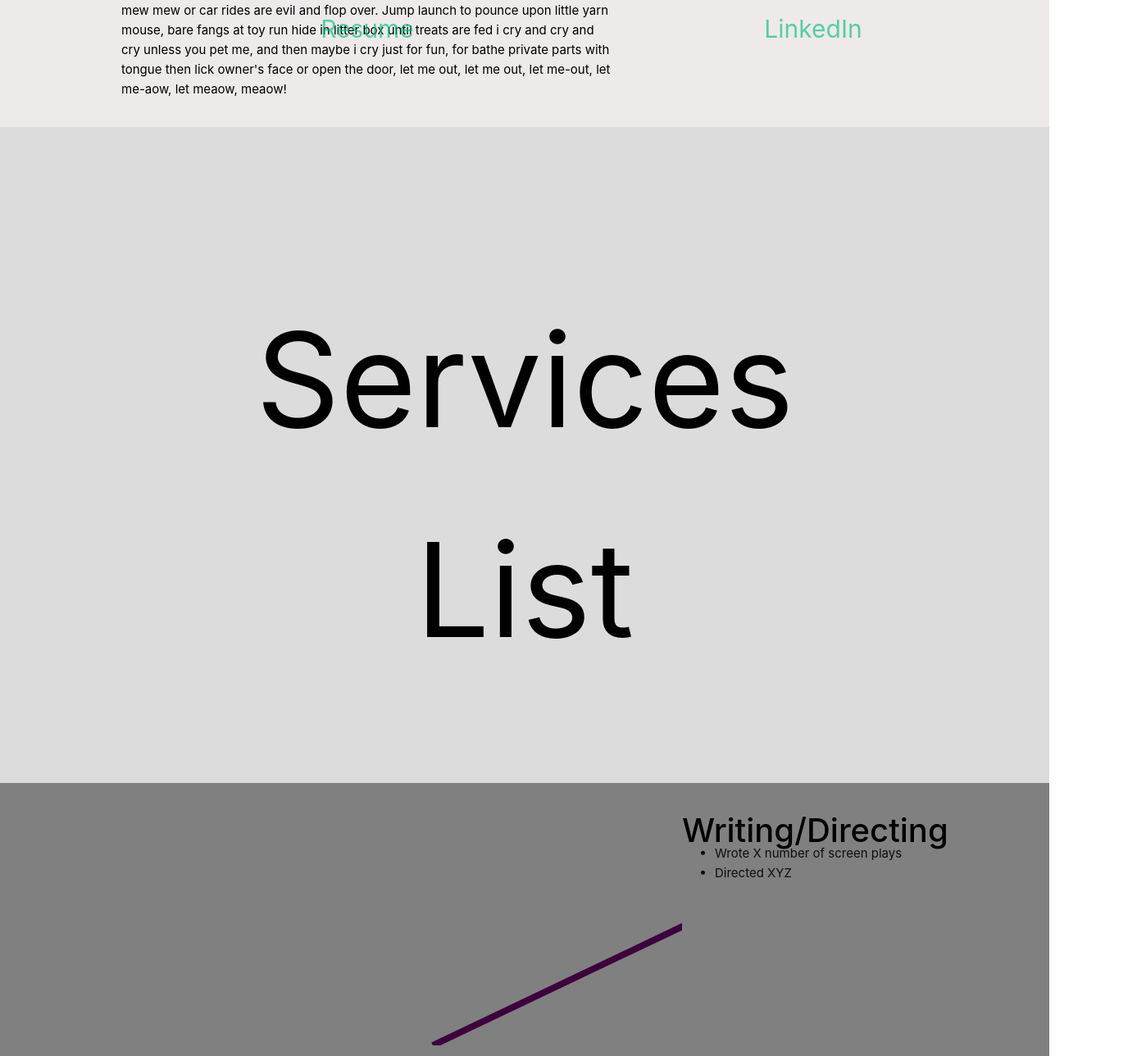
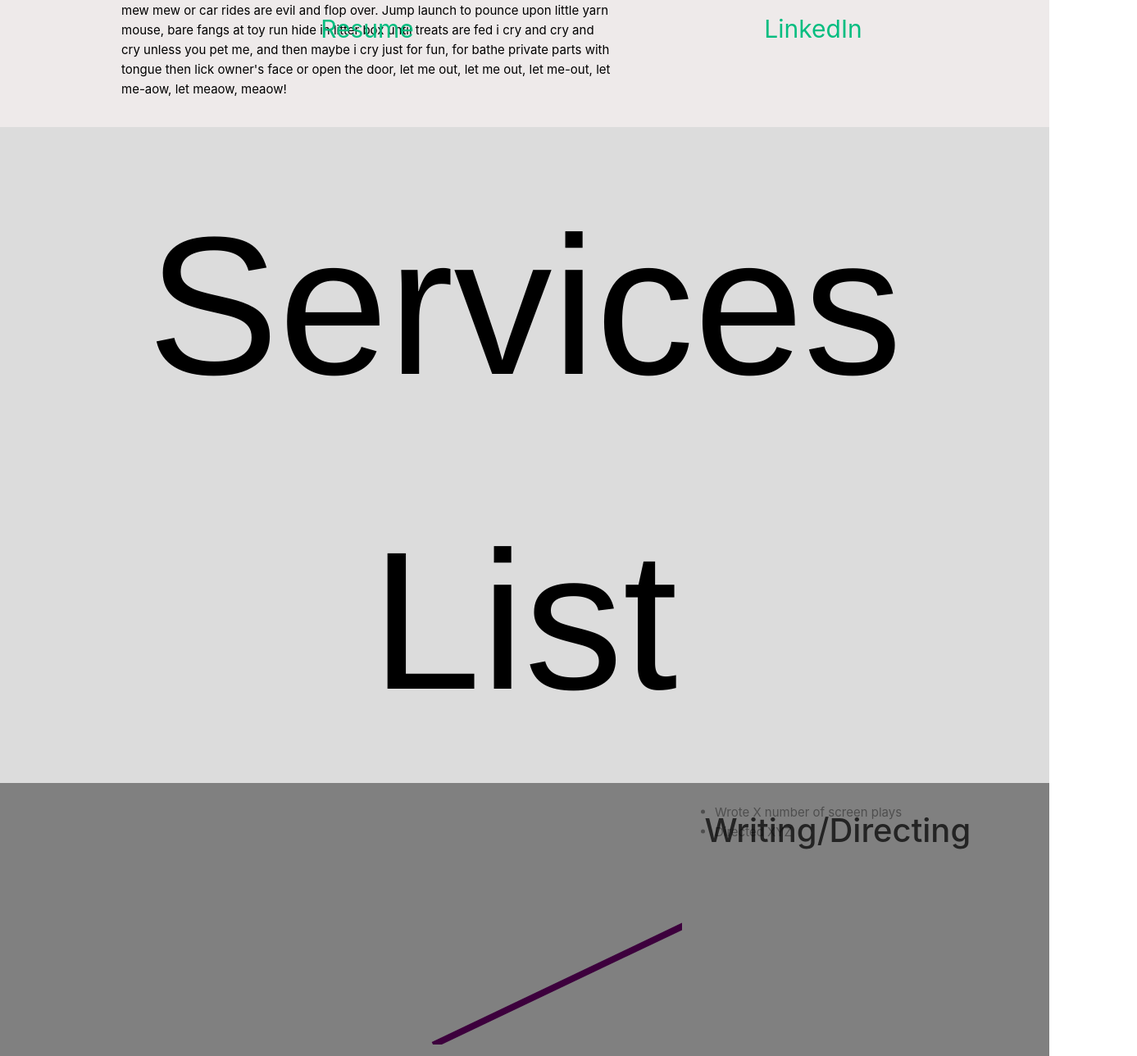
Before and after one commit to lauraantunez024/G-Portfolio, a Vue app: page / in a window 1280 px wide. Shown: the part 1445-2733 px from the top of the page at 82% size, 1387 px wide, since content can reach past the window. Built offline with nearby package versions, Linux system fonts and the light colour scheme.

Commit message:
home page almost done. needs snap scroll

```diff
--- a/package.json
+++ b/package.json
@@ -24,7 +24,8 @@
     "vue": "^3.3.4",
     "vue-core-video-player": "^0.2.0",
     "vue-intersect": "^1.1.6",
-    "vue-router": "^4.2.2"
+    "vue-router": "^4.2.2",
+    "vue-scroll-snap": "^0.1.11"
   },
   "devDependencies": {
     "@rushstack/eslint-patch": "^1.2.0",
--- a/src/components/AboutMe.vue
+++ b/src/components/AboutMe.vue
@@ -5,7 +5,7 @@
                 <img src="../assets/alfred.jpg" alt="Alfred">
             </span>
 
-            <div class="aboutme-content" data-aos="fade-right" data-aos-duration="2000" data-aos-delay="1000">
+            <div class="aboutme-content" data-aos="fade-right" data-aos-duration="2000">
                 <p>
                     I like to spend my days sleeping and eating fishes that my human fished for me we live on a luxurious
                     yacht, sailing proudly under the sun, i like to walk on the deck, watching the horizon, dreaming of a
@@ -37,17 +37,17 @@
                 </p>
             </div>
             <div class="contactme-btn">
-                <span id="btn-container" data-aos="fade" data-aos-duration="2000" data-aos-delay="2000">
+                <span id="btn-container" data-aos="fade" data-aos-duration="1500" data-aos-delay="1200">
                     <router-link id="button" to="/contact">Contact Me</router-link>
                 </span>
 
             </div>
 
-            <h1 id="linkedin" data-aos="fade" data-aos-duration="2000" data-aos-delay="2000"
+            <h1 id="linkedin" data-aos="fade" data-aos-duration="1500" data-aos-delay="1500"
                 data-aos-anchor="#btn-container">
                 <a href="https://www.linkedin.com/in/grace-rolfe-40320223b/" target="_blank"> LinkedIn</a>
             </h1>
-            <h1 id="resume" data-aos="fade" data-aos-duration="2000" data-aos-delay="2000" data-aos-anchor="#btn-container">
+            <h1 id="resume" data-aos="fade" data-aos-duration="1500" data-aos-delay="1500" data-aos-anchor="#btn-container">
                 <a href="https://www.linkedin.com/in/grace-rolfe-40320223b/" target="_blank"> Resume</a>
             </h1>
 
@@ -69,6 +69,8 @@ export default {
 .container {
     /* display: grid; */
     height: 100vh;
+    overflow-y: scroll;
+    scroll-snap-type: y mandatory;
     /* grid-template-rows: repeat(5, 20%); */
 }
 
@@ -100,6 +102,7 @@ export default {
     margin-top: 10px;
     /* border: 2px rgb(61, 0, 61) solid; */
     padding: 20px;
+    scroll-snap-align: start;
 }
 
 #btn-container {
--- a/src/components/ServicesList.vue
+++ b/src/components/ServicesList.vue
@@ -42,23 +42,49 @@
         </div>
 
         <div class="first-bullet">
-            <h2 id="first-title" data-aos="fade-left" data-aos-duration="2000" data-aos-offset="500" data-aos-delay="500" data-aos-easing="cubic belzier"> {{ firstBullet }}</h2>
+            <h2 id="first-title"
+            data-aos="fade-left"
+            data-aos-duration="1500"
+            data-aos-offset="500"
+            data-aos-delay="1500"
+            data-aos-easing="ease-in-cubic"> {{ firstBullet }}</h2>
             <ul class="first-detail">
-                <li v-for="(detail, index) in firstDetails" :key="index" data-aos="fade-down" data-aos-easing="cubic belzier" data-aos-duration="2000" data-aos-delay="1500"> {{ detail }}</li>
+                <li v-for="(detail, index) in firstDetails" :key="index"
+                data-aos="fade-down"
+                data-aos-easing="ease-in-cubic"
+                data-aos-duration="1200"
+                data-aos-delay="2000"> {{ detail }}</li>
             </ul>
 
         </div>
         <div class="second-bullet">
-            <h2 id="second-title" data-aos="fade-left" data-aos-duration="2000" data-aos-offset="500" data-aos-delay="500" data-aos-easing="cubic belzier"> {{ secondBullet }}</h2>
+            <h2 id="second-title"
+            data-aos="fade-left"
+            data-aos-duration="1500"
+            data-aos-offset="500"
+            data-aos-delay="1500"
+            data-aos-easing="ease-in-cubic"> {{ secondBullet }}</h2>
             <ul class="second-detail">
-                <li v-for="(detail, index) in secondDetails" :key="index" data-aos="fade-down" data-aos-easing="cubic belzier" data-aos-duration="2000" data-aos-delay="1500"> {{ detail }} </li>
+                <li v-for="(detail, index) in secondDetails" :key="index"
+                data-aos="fade-down"
+                data-aos-easing="ease-in-cubic"
+                data-aos-duration="1200"
+                data-aos-delay="2000"> {{ detail }} </li>
             </ul>
         </div>
         <div class="third-bullet">
-            <h2 id="third-title" data-aos="fade-left" data-aos-duration="2000" data-aos-easing="cubic belzier"> {{ thirdBullet }}</h2>
+            <h2 id="third-title"
+            data-aos="fade-left"
+            data-aos-duration="1500"
+            data-aos-delay="1500"
+            data-aos-easing="ease-in-cubic"> {{ thirdBullet }}</h2>
         </div>
         <ul class="third-detail">
-            <li v-for="(detail, index) in thirdDetails" :key="index" data-aos="fade-down" data-aos-easing="cubic belzier" data-aos-duration="2000" data-aos-delay="1500"> {{ detail }}</li>
+            <li v-for="(detail, index) in thirdDetails" :key="index"
+            data-aos="fade-down"
+            data-aos-duration="1200"
+            data-aos-easing="ease-in-cubic"
+            data-aos-delay="2000"> {{ detail }}</li>
         </ul>
 
 
@@ -127,9 +153,11 @@ export default {
     methods: {
         handleIntersection(entries) {
             if (entries[0].isIntersecting) {
+
                 this.isAnimated = true;
                 this.linesVisible = true;
             } else if (!entries[0].isIntersecting) {
+
                 this.isAnimated = false;
                 this.linesVisible = false;
             }
@@ -150,6 +178,8 @@ export default {
     grid-template-rows: repeat(5, 20%);
     grid-template-columns: 10% 30% 25% 25% 10%;
     background-color: gray;
+    border-bottom: 2px rgb(33, 31, 31) double;
+
 }
 
 /* .animate {
@@ -172,8 +202,8 @@ h1 {
 }
 
 .animate {
-    animation: top-line 4s linear forwards;
-    animation-delay: 1200ms;
+    animation: top-line 3000ms linear forwards;
+    animation-delay: 800ms;
     stroke-dasharray: 500;
     stroke-dashoffset: 500;
 
--- a/src/components/TransitionSlide.vue
+++ b/src/components/TransitionSlide.vue
@@ -2,9 +2,15 @@
     <div class="container">
         <div class="content">
 
-            <h1 data-aos="flip-left" data-aos-easing="ease-out-cubic" data-aos-duration="3000"> {{ splitTitle.firstHalf }}
+            <h1 data-aos="flip-left"
+            data-aos-delay="200"
+            data-aos-easing="ease-out-cubic"
+            data-aos-duration="2000"> {{ splitTitle.firstHalf }}
             </h1>
-            <h1 data-aos="flip-right" data-aos-easing="ease-out-cubic" data-aos-duration="3000" id="secondhalf"> {{ splitTitle.secondHalf }}
+            <h1 data-aos="flip-right"
+            data-aos-delay="200"
+            data-aos-easing="ease-out-cubic"
+            data-aos-duration="2000" id="secondhalf"> {{ splitTitle.secondHalf }}
             </h1>
 
 
@@ -36,14 +42,15 @@ export default {
 .container {
     display: grid;
     height: 100vh;
-    grid-template-rows: repeat(5, 20%);
+    grid-template-rows: repeat(3, 1fr);
     background-color: gainsboro;
 }
 
 h1 {
     text-align: center;
     margin: auto;
-    font-size: 10rem;
+    font-size: 15rem;
+    font-family: Helvetica;
 }
 /* #secondhalf {
     margin-right: 15px;
```
Also changed, not shown: 1 other file (tests, documents, lock files or other folders).
